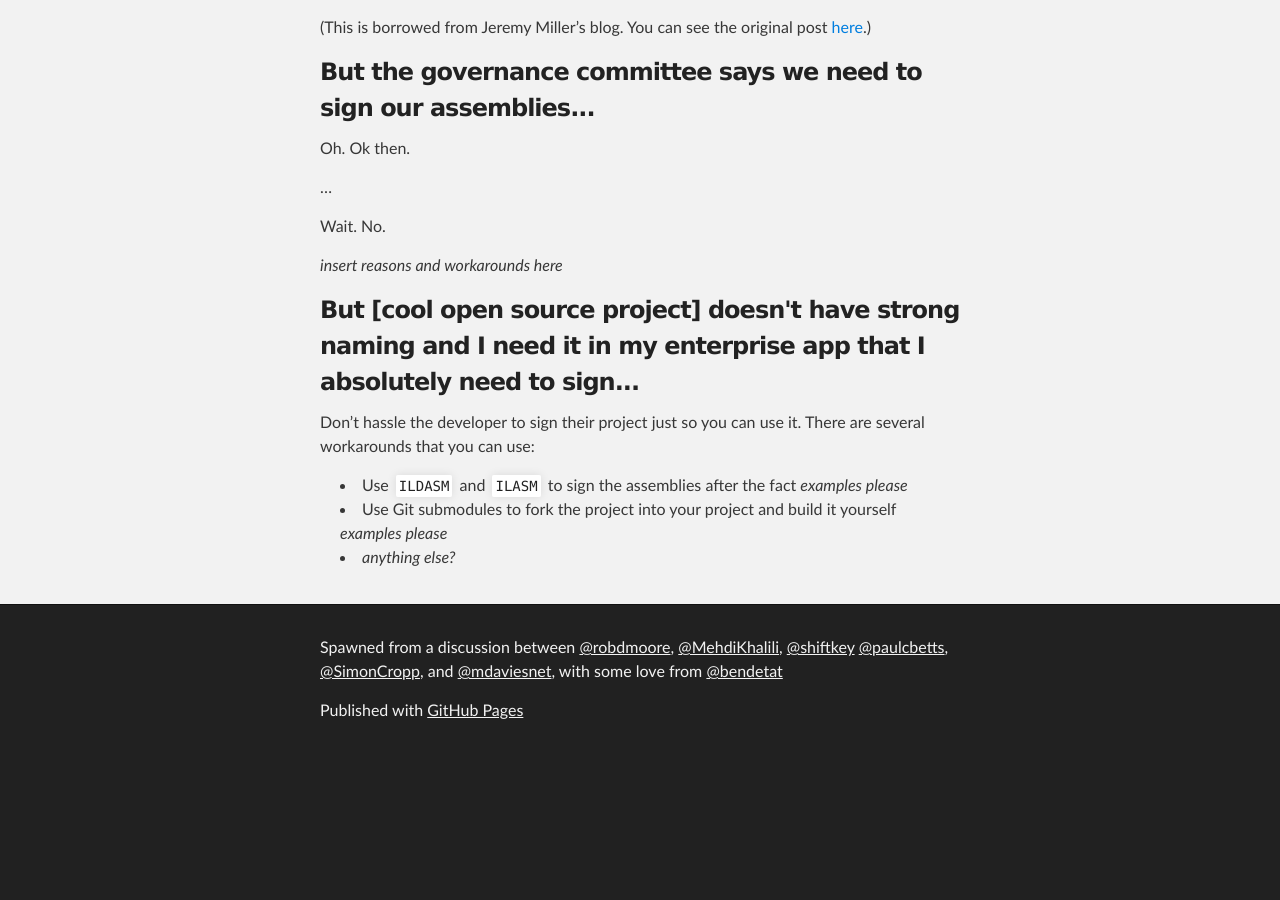
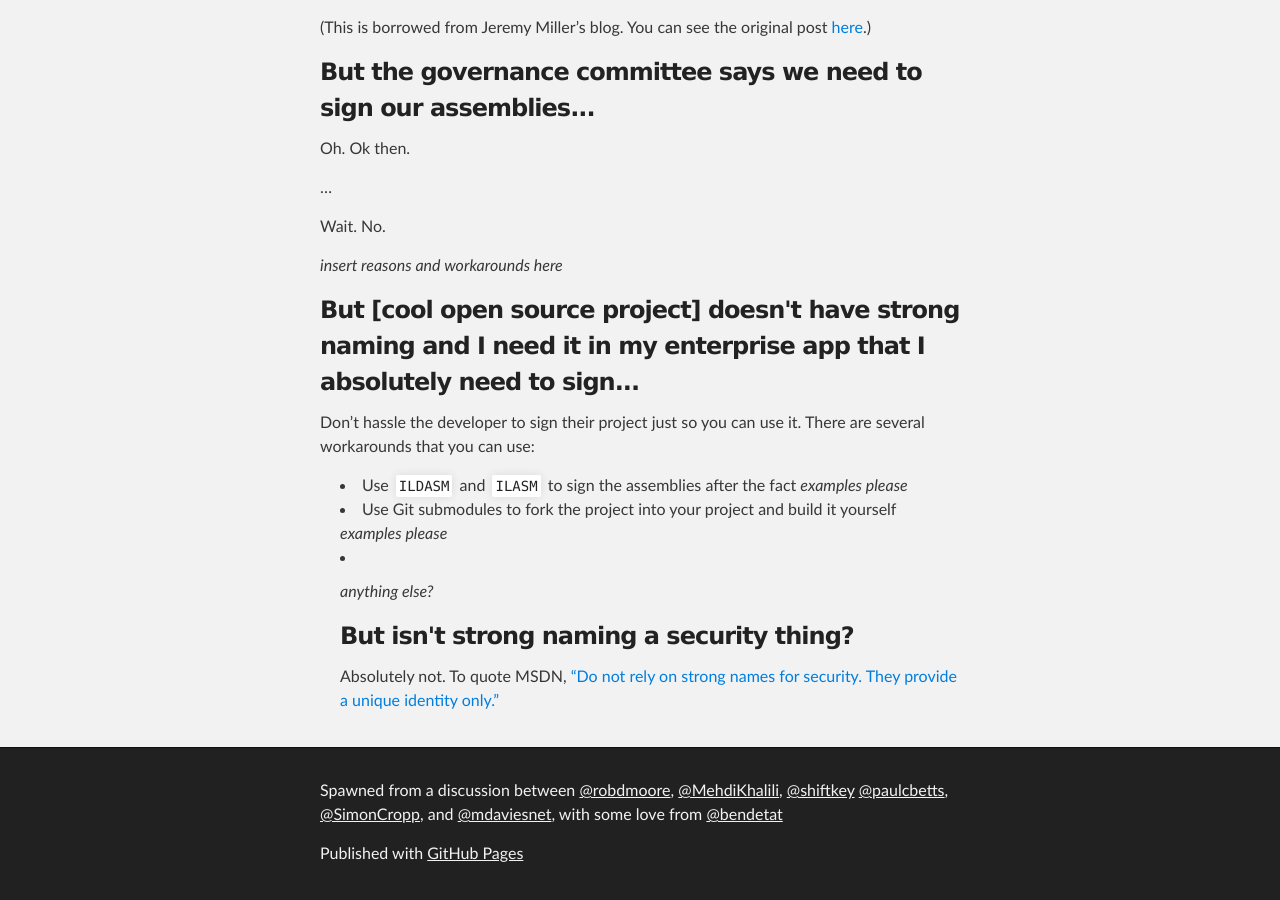
Before and after one commit to strongnamingconsideredharmful/strongnamingconsideredharmful.github.io, a Jekyll site: the page built from index.md, in a window 1280 px wide and 900 px high, scrolled down 1103 px. Built offline with Jekyll 4.4.1, drawn with Linux system fonts in a browser that asks for light colours; before the commit the page ends 1860 px from its top, so only the background shows below that.

Commit message:
Add link to MSDN
"Do not rely on strong names for security. They provide a unique identity only."

```diff
--- a/_data/faq.yml
+++ b/_data/faq.yml
@@ -37,3 +37,7 @@
     - Use `ILDASM` and `ILASM` to sign the assemblies after the fact *examples please*
     - Use Git submodules to fork the project into your project and build it yourself *examples please*
     - *anything else?*
+
+- question: "But isn't strong naming a security thing?"
+  answer: |
+    Absolutely not. To quote MSDN, ["Do not rely on strong names for security. They provide a unique identity only."](http://msdn.microsoft.com/en-us/library/wd40t7ad(v=vs.110).aspx)
```
